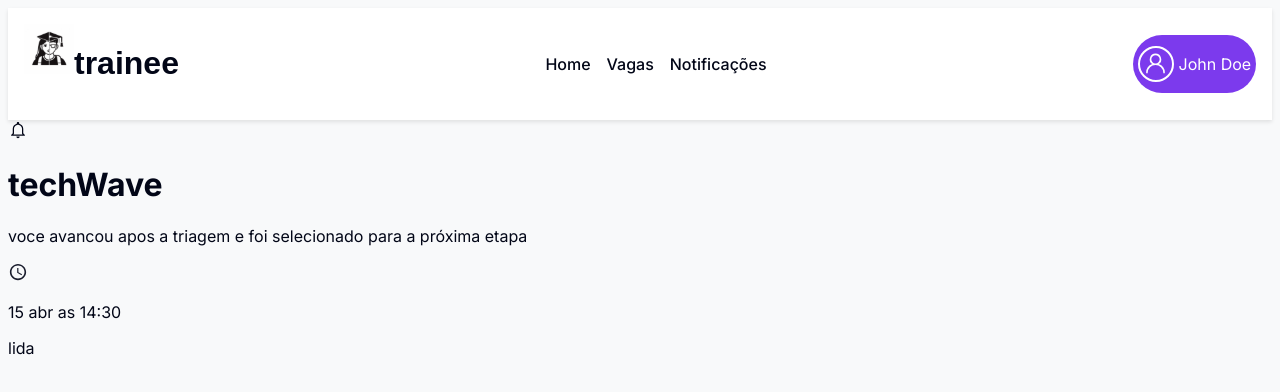
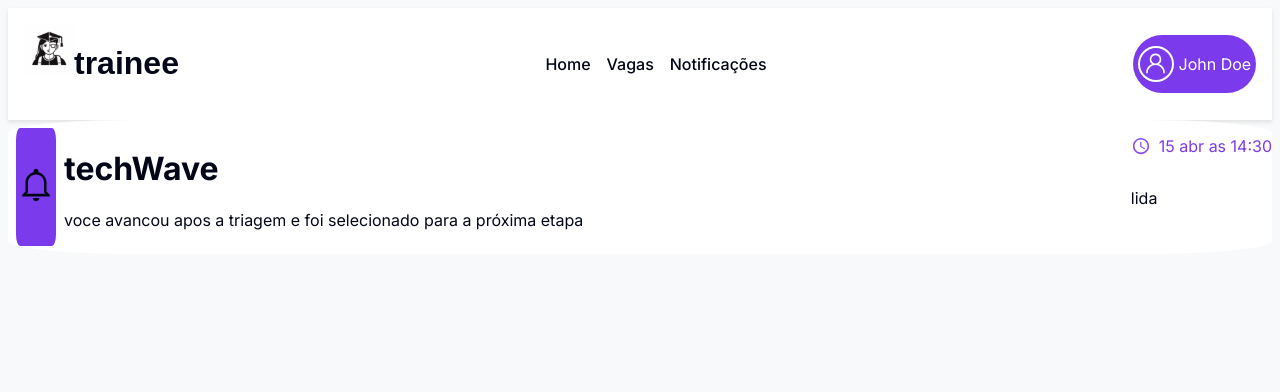
Before and after one commit to RackelRodrigues/Trainee, a Next.js app: page /notifications in a window 1280 px wide. Shown: the top 392 px of the page. Built offline with nearby package versions, Linux system fonts and the light colour scheme; a web font is replaced by a local one.

Commit message:
feat: enhance layout and styles for NotFound and Notifications components, improve header and footer link structure

```diff
--- a/src/app/notifications/page.tsx
+++ b/src/app/notifications/page.tsx
@@ -7,10 +7,7 @@
   read?: boolean;
 }
 
-export default function Notifications({
-  urgency = "low",
-  read = false,
-}: NotificationsProps) {
+export default function Notifications() {
   return (
     <>
       <Header isCandidate={true} username="John Doe" />
@@ -18,12 +15,13 @@
       <div>
         <div
           className={styles.notification}
-          onClick={() => console.log("Notificação clicada")}
+          // onClick={() => console.log("Notificação clicada")}
         >
-          <div>
-            <span>
+          <div className={styles.notificationDetails}>
+            <div className={styles.notificationIcon}>
+              <span className={styles.iconBackground}>
                 <IoMdNotificationsOutline
-                size={20}
+                  size={40}
                   color="var(--primary-color)"
                 />
               </span>
@@ -32,11 +30,13 @@
             <div className={styles.notificationContent}>
               <h1>techWave </h1>
               <p>
-              voce avancou apos a triagem e foi selecionado para a próxima etapa
+                voce avancou apos a triagem e foi selecionado para a próxima
+                etapa
               </p>
             </div>
+          </div>
           <div className={styles.notificationTime}>
-            <div>
+            <div className={styles.time}>
               <IoMdTime size={20} color="var(--primary-color)" />
               <p>15 abr as 14:30</p>
             </div>
--- a/src/app/notifications/styles.module.scss
+++ b/src/app/notifications/styles.module.scss
@@ -0,0 +1,29 @@
+.notification {
+  background-color: var(--color-white);
+  display: flex;
+  justify-content: space-between;
+  border-radius: 10%;
+}
+
+.notificationDetails {
+  display: flex;
+  flex-direction: row;
+  justify-content: center;
+  gap: 0.5rem;
+  padding: 0.5rem;
+}
+
+.notificationIcon {
+  display: flex;
+  align-items: center;
+  justify-content: center;
+  background-color: var(--color-primary);
+  border-radius: 10%;
+}
+
+.time {
+  display: flex;
+  align-items: center;
+  gap: 0.5rem;
+  color: var(--color-primary);
+}
--- a/src/components/footer/index.tsx
+++ b/src/components/footer/index.tsx
@@ -35,9 +35,9 @@
         <div className={styles.links}>
           <div className={styles.navigation}>
             <h2 className={styles.linkTitle}>Navegação</h2>
-            <a>
-              <Link href="/">Home</Link>
-            </a>
+
+            <Link href="/">Home</Link>
+
             <a href="#">Vagas</a>
             <a href="#">Notificações</a>
           </div>
--- a/src/components/header/index.tsx
+++ b/src/components/header/index.tsx
@@ -44,15 +44,11 @@
       <div>
         {isCandidate && (
           <nav className={styles.nav}>
-            <a>
-              <Link href="/">Home</Link>
-            </a>
-            <a>
-              <Link href="/jobs">Vagas</Link>
-            </a>
-            <a>
-              <Link href="/notifications">Notificações</Link>
-            </a>
+            <Link href="/">Home</Link>
+
+            <Link href="/jobs">Vagas</Link>
+
+            <Link href="/notifications">Notificações</Link>
           </nav>
         )}
       </div>
```
Also changed, not shown: src/app/not-found.module.scss (+16 -4 lines), src/app/not-found.tsx (+3 -5 lines). Lines whose indentation alone changed are shown as unchanged.
